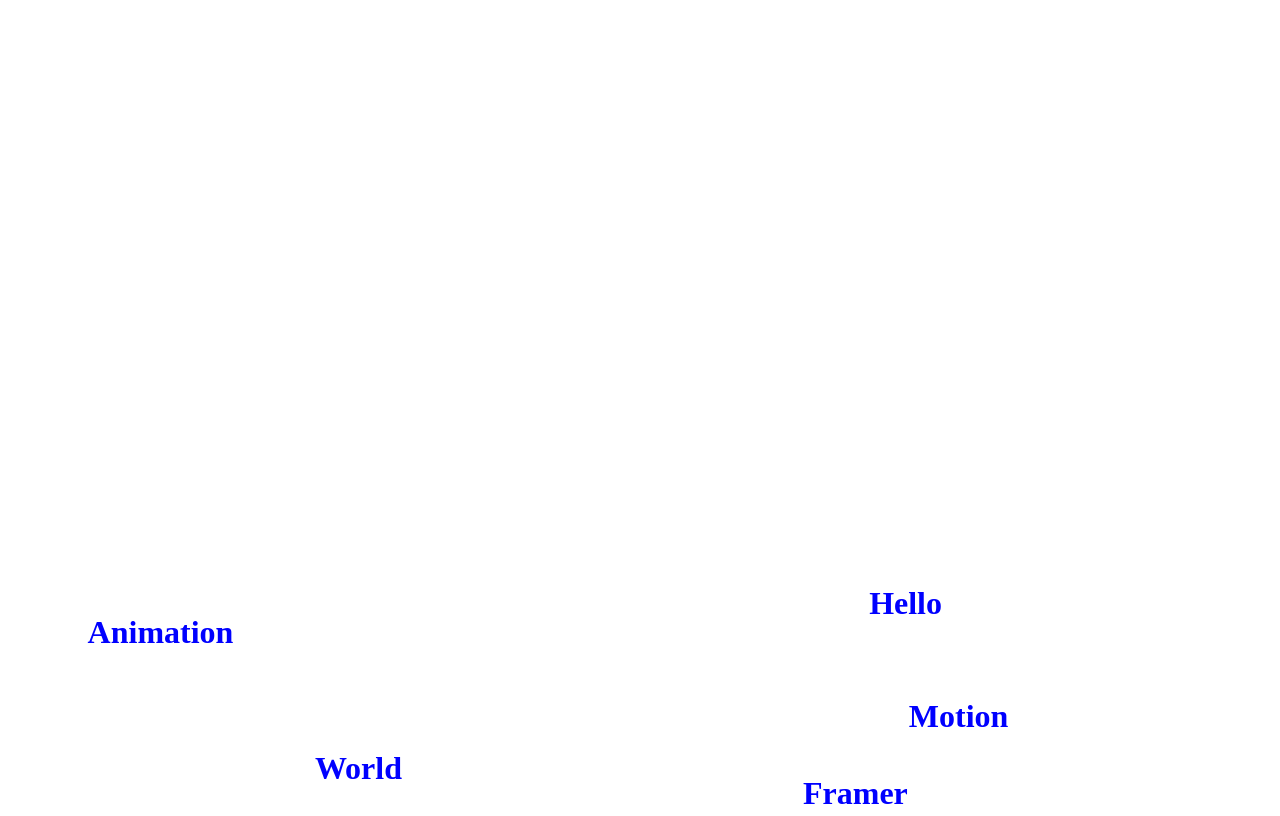
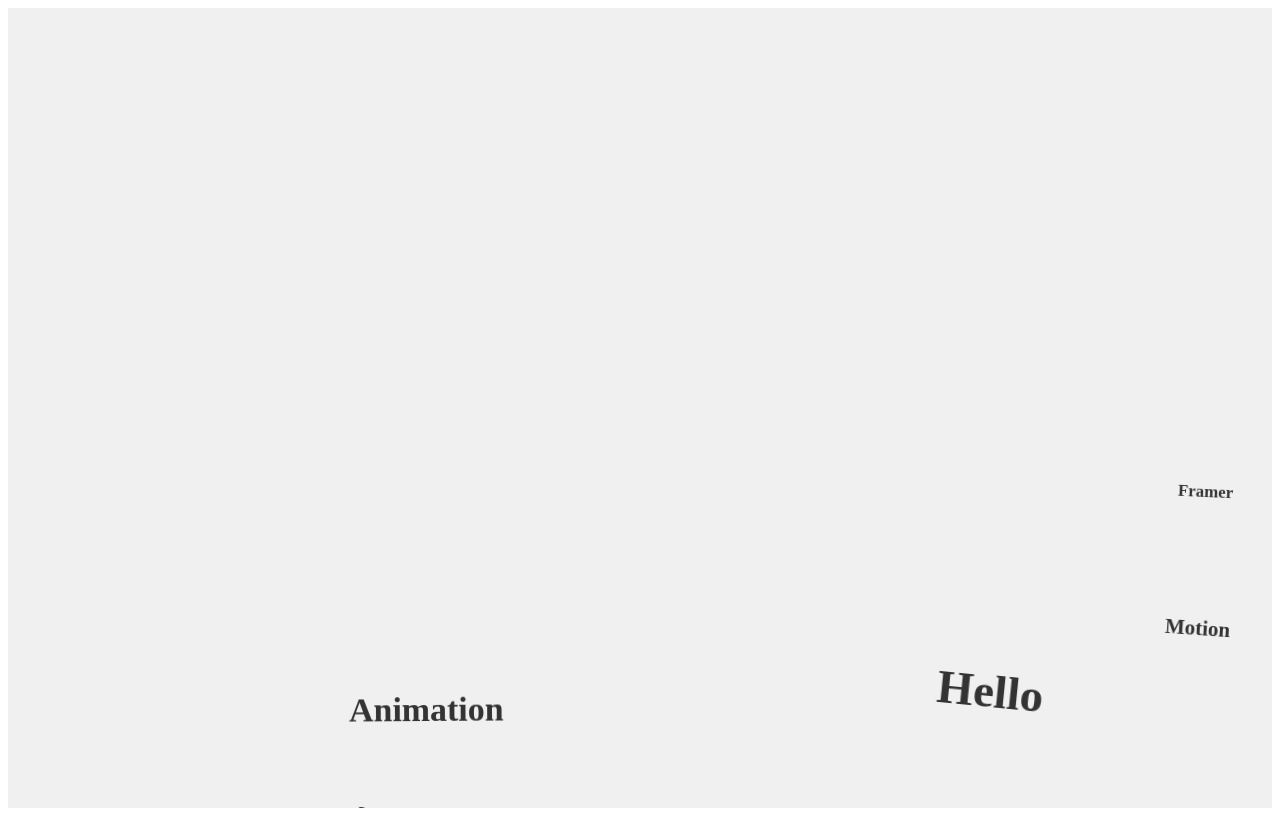
Before and after one commit to ankurhalder/falllling-words, a React (Vite) app: page / in a window 1280 px wide. Built offline with nearby package versions, Linux system fonts and the light colour scheme.

Commit message:
chore: Update FallingWordsAnimation component styling and animation properties

```diff
--- a/src/FallingWordsAnimation.jsx
+++ b/src/FallingWordsAnimation.jsx
@@ -5,7 +5,14 @@
   const words = ["Hello", "World", "Framer", "Motion", "Animation"];
 
   return (
-    <div style={{ position: "relative", height: "100vh", overflow: "hidden" }}>
+    <div
+      style={{
+        position: "relative",
+        height: "100vh",
+        overflow: "hidden",
+        backgroundColor: "#f0f0f0",
+      }}
+    >
       {words.map((word, index) => (
         <motion.span
           key={index}
@@ -13,16 +20,23 @@
             position: "absolute",
             top: 0,
             left: `${Math.random() * 100}vw`, // Randomize initial position horizontally
-            fontSize: "2rem",
+            fontSize: `${1 + Math.random() * 2}rem`, // Randomize font size
             fontWeight: "bold",
-            color: "blue",
+            color: "#333",
+            zIndex: 100,
           }}
-          animate={{ top: "100vh" }} // Animation to move from top to bottom
+          animate={{
+            top: "100vh",
+            rotate: `${(Math.random() - 0.5) * 20}deg`, // Randomize rotation
+            scale: 1, // Ensure each word maintains its original scale
+          }}
           transition={{
-            duration: 5 + Math.random() * 5,
-            ease: "linear",
+            duration: 3 + Math.random() * 3, // Randomize duration
+            ease: "easeInOut", // Smooth easing for natural motion
             repeat: Infinity,
-          }} // Customize animation duration and easing
+            repeatType: "mirror", // Reverse animation direction on repeat
+            delay: Math.random() * 2, // Random delay before animation starts
+          }}
         >
           {word}
         </motion.span>
```
